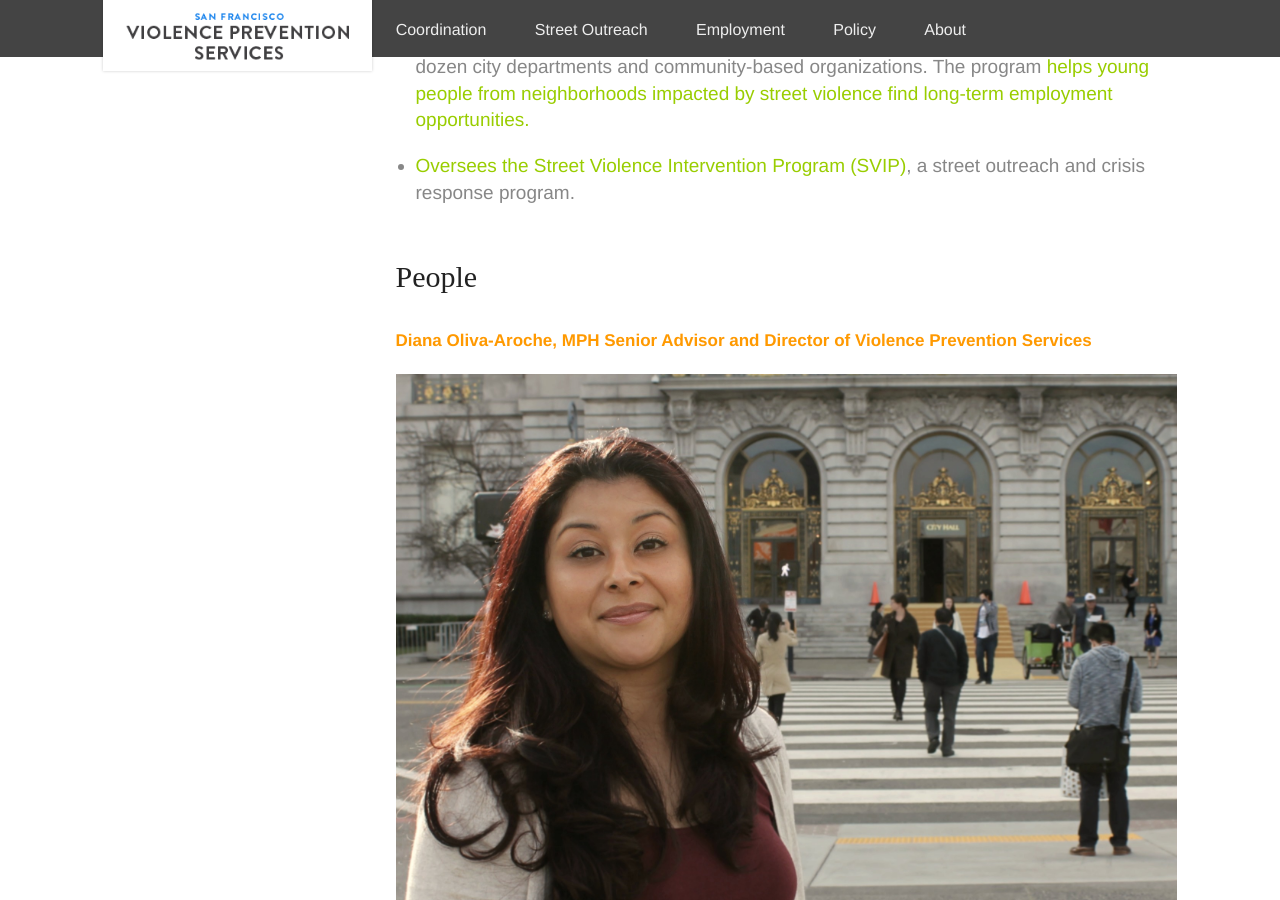
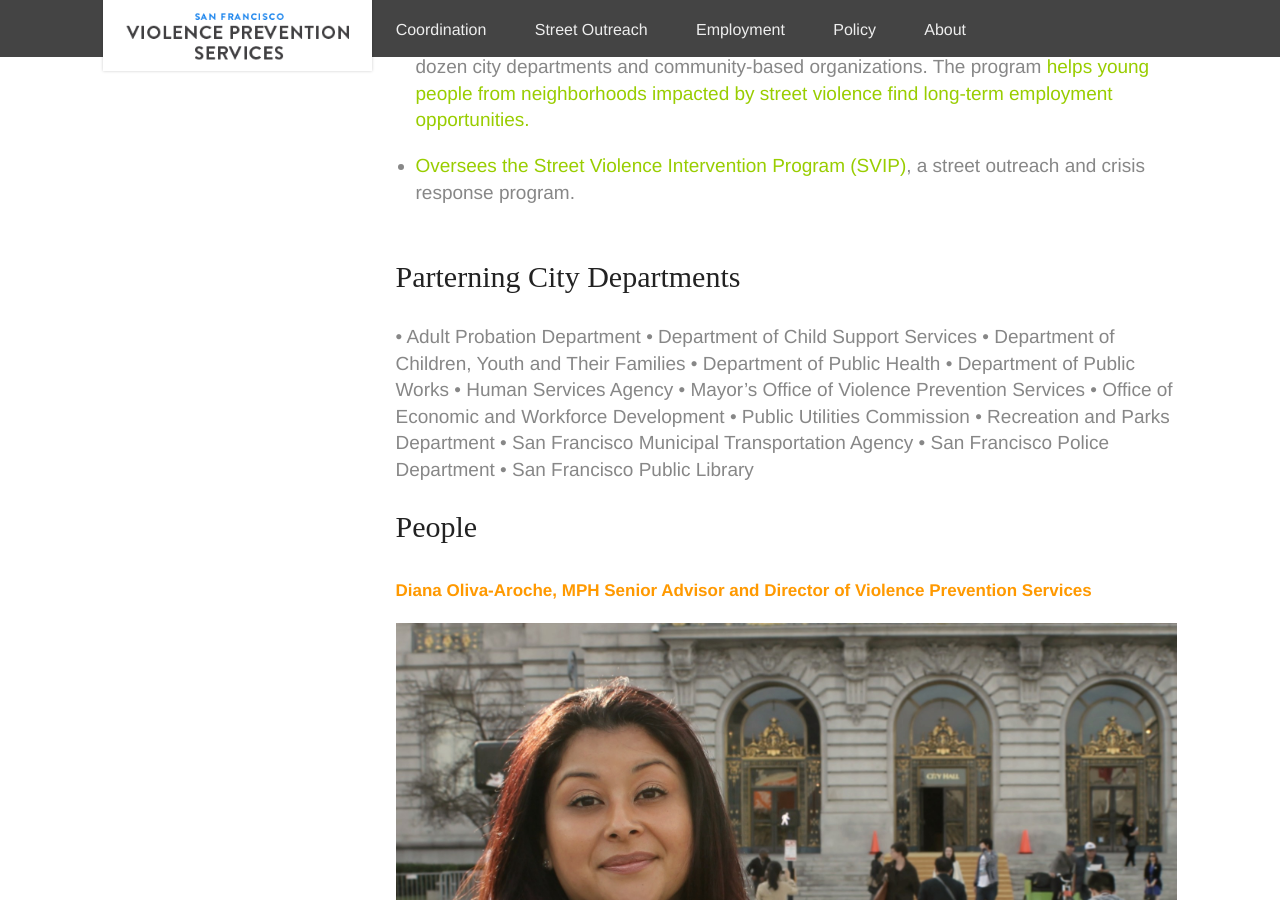
Before and after one commit to SFMOVPS/sfvps, a Jekyll site: the page built from about.html, in a window 1280 px wide and 900 px high, scrolled down 1029 px. Built offline with Jekyll 4.4.1, drawn with Linux system fonts in a browser that asks for light colours; some web fonts are replaced.

Commit message:
Updated '/about.html' via CloudCannon

```diff
--- a/about.html
+++ b/about.html
@@ -14,6 +14,21 @@
   <li class="editable">Leads the IPO Employment Program, a program which is a collaboration between over a dozen city departments and community-based organizations. The program <a href="employment.html">helps young people from neighborhoods impacted by street violence find long-term employment opportunities.</a></li>
   <li class="editable"><a href="outreach.html">Oversees the Street Violence Intervention Program (SVIP)</a>, a street outreach and crisis response program.</li>
 </ul>
+<h3 class="editable">Parterning City Departments</h3>
+<p class="editable">•	Adult Probation Department
+•	Department of Child Support Services
+•	Department of Children, Youth and Their Families
+•	Department of Public Health
+•	Department of Public Works
+•	Human Services Agency
+•	Mayor’s Office of Violence Prevention Services
+•	Office of Economic and Workforce Development
+•	Public Utilities Commission
+•	Recreation and Parks Department
+•	San Francisco Municipal Transportation Agency
+•	San Francisco Police Department
+•	San Francisco Public Library
+</p>
 <h3 class="editable">People</h3>
 <h4 class="editable">Diana Oliva-Aroche, MPH Senior Advisor and Director of Violence Prevention Services</h4>
 <img class="editable" src="images/about-us/diana.jpg">
```
